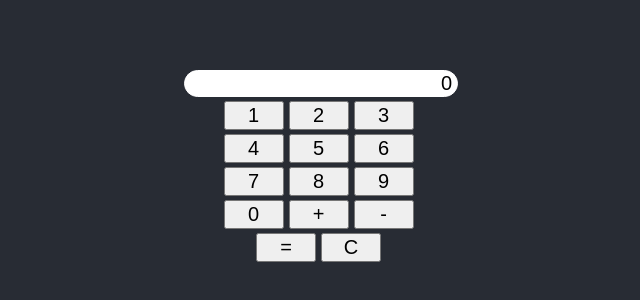
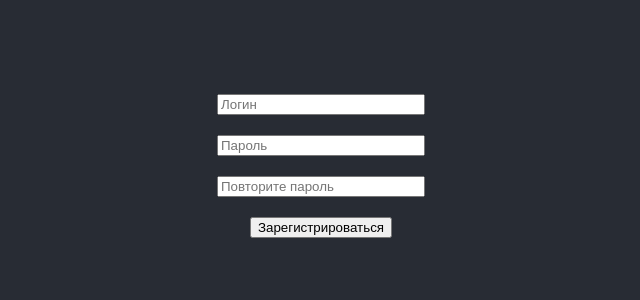
Before and after one commit to Despire1/result-git, a React (Create React App) app in the folder my-app/: page / in a window 1280 px wide. Shown: the part 234-534 px from the top of the page, without its empty margins (319-959 px from the left). Built offline with nearby package versions, Linux system fonts and the light colour scheme.

Commit message:
sign up form add

```diff
--- a/my-app/src/App.css
+++ b/my-app/src/App.css
@@ -24,6 +24,17 @@
 	color: white;
 }
 
+form {
+	display: flex;
+	flex-direction: column;
+	align-items: center;
+}
+
+input {
+	margin-bottom: 20px;
+	width: 200px;
+}
+
 .App-link {
 	color: #61dafb;
 }
@@ -37,3 +48,8 @@
 		transform: rotate(360deg);
 	}
 }
+
+.ErrorText {
+	color: red;
+	font-size: 20px;
+}
--- a/my-app/src/App.js
+++ b/my-app/src/App.js
@@ -1,14 +1,179 @@
 import './App.css';
-import { MyComponent } from './MyComponent.jsx';
+import { useState } from 'react';
+import { useRef } from 'react';
+
+let validateData = {
+	login: '',
+	password: '',
+}
 
 function App() {
+	const [login, setLogin] = useState('')
+	const [loginError, setLoginError] = useState(null)
+	const [password, setPassword] = useState('')
+	const [passwordError, setPasswordError] = useState(null)
+	const [doublePassword, setDoublePassword] = useState('')
+	const [doublePasswordError, setDouoblePasswordError] = useState(null)
+	const submitButtonRef = useRef(null)
+
+	const onLoginChange = ({ target }) => {
+		setLogin(target.value)
+
+		let error = null;
+
+		if (!/^[\w_]*$/.test(target.value)) {
+			error = "Неверный логин. Допустимые символы - буквы, цифры и нижнее подчеркивание"
+
+		} else if (target.value.length > 20) {
+			error = "Неверный логин. Допустимо не более 20 символов"
+
+		}
+
+		if (target.value.length === 20 && password.length === 18 && password === doublePassword) {
+			submitButtonRef.current.focus()
+		}
+
+		setLoginError(error)
+	}
+
+	const onLoginBlur = ({ target }) => {
+		let error = null;
+
+		if (target.value.length < 3) {
+			error = "Неверный логин. Допустимо не менее 3 символов"
+		}
+
+		setLoginError(error)
+
+	}
+
+	const onPasswordChange = ({ target }) => {
+		setPassword(target.value)
+
+		let error = null;
+
+		if (target.value.length > 18) {
+			error = "Недопустимый пароль. Введите не более 18 символов"
+		}
+
+		if (target.value.length === 18 && login.length === 20 && target.value === doublePassword) {
+			submitButtonRef.current.focus()
+		}
+
+		setPasswordError(error)
+	}
+
+	const onPasswordBlur = ({ target }) => {
+
+		let error = null;
+
+		if (!/^(?=.*[A-Z])[\w_]+$/.test(target.value)) {
+			error = "Недопустимый пароль. Пароль должен содержать хотя бы одну заглавную букву. Допустимы буквы, цифры и нижнее подчеркивание"
+
+		}
+
+		setPasswordError(error)
+
+	}
+
+	const onDoublePasswordChange = ({ target }) => {
+		setDoublePassword(target.value)
+		if (password.length === 18 && login.length === 20 && target.value === password) {
+			submitButtonRef.current.focus()
+		}
+	}
+
+	const onDoublePasswordBlur = ({ target }) => {
+		setDoublePassword(target.value)
+		let error = null;
+
+
+		if (target.value !== password) {
+			error = 'Пароли не совпадают'
+		}
+
+		setDouoblePasswordError(error)
+	}
+
+	const onSubmit = (e) => {
+		e.preventDefault()
+		validateData = {...validateData, login: login, password: password }
+		console.log(validateData)
+	}
+
 	return (
-		<div className="App">
-			<header className="App-header">
-				<MyComponent />
+		<div className='App'>
+			<header className='App-header'>
+				<form onSubmit={onSubmit}>
+					{loginError && <div className='ErrorText'>{loginError}</div>}
+					<input name='login' type='text' value={login} placeholder='Логин' onChange={onLoginChange} onBlur={onLoginBlur}/>
+					{passwordError && <div className='ErrorText'>{passwordError}</div>}
+					<input name='password' type='password' value={password} placeholder='Пароль' onChange={onPasswordChange} onBlur={onPasswordBlur}/>
+					{doublePasswordError && <div className='ErrorText'>{doublePasswordError}</div>}
+					<input name='doublePassword' type='password' placeholder='Повторите пароль' value={doublePassword} onChange={onDoublePasswordChange} onBlur={onDoublePasswordBlur}/>
+					<button ref={submitButtonRef} type='submit' disabled={loginError !== null || passwordError !== null || doublePasswordError !== null}>Зарегистрироваться</button>
+				</form>
 			</header>
 		</div>
-	);
+	)
+
 }
 
 export default App;
+
+
+// const [login, setLogin] = useState('');
+// 	const [loginError, setLoginError] = useState(null);
+// 	const submitButtonRef = useRef(null)
+
+// 	const onInputChange = ({ target }) => {
+// 		setLogin(target.value);
+
+// 		let error = null;
+
+// 		if (!/^[\w_]*$/.test(target.value)) {
+// 			error =
+// 				'Неверный логин. Допустимые символы - буквы, цифры и нижнее подчеркивание';
+// 		} else if (target.value.length > 20) {
+// 			error = 'Неверный логин. Допустимыо не более 20 символов';
+// 		}
+
+// 		if (target.value.length === 20) {
+// 			submitButtonRef.current.focus()
+// 		}
+
+// 		setLoginError(error);
+// 	};
+
+// 	const onSubmit = (event) => {
+// 		event.preventDefault()
+// 		console.log(login)
+// 	};
+
+// 	const onBlur = ({ target }) => {
+// 		if (target.value.length < 3) {
+// 			setLoginError("Неверный логин. Допускается не меньше 3 символом")
+// 		}
+
+// 	}
+
+// 	return (
+// 		<div className="App">
+// 			<header className="App-header">
+// 				<form onSubmit={onSubmit}>
+// 					{loginError && <div className='ErrorText'>{loginError}</div>}
+// 					<input
+// 						type="text"
+// 						name="login"
+// 						value={login}
+// 						placeholder='Логин'
+// 						onChange={onInputChange}
+// 						onBlur={onBlur}
+// 					/>
+// 					<button ref={submitButtonRef} type="submit" disabled={loginError !== null}>
+// 						Отправить
+// 					</button>
+// 				</form>
+// 			</header>
+// 		</div>
+// 	);
--- a/my-app/src/MyComponent.jsx
+++ /dev/null
@@ -1,115 +0,0 @@
-import { useState, useEffect } from 'react';
-import styles from './MyComponent.module.css';
-
-export const MyComponent = () => {
-	let buttons = [
-		{ val: '1' },
-		{ val: '2' },
-		{ val: '3' },
-		{ val: '4' },
-		{ val: '5' },
-		{ val: '6' },
-		{ val: '7' },
-		{ val: '8' },
-		{ val: '9' },
-		{ val: '0' },
-		{ val: '+' },
-		{ val: '-' },
-		{ val: '=' },
-		{ val: 'C' },
-	];
-
-	const [out, setOut] = useState('0');
-	const [firstNumber, setFirstNumber] = useState(null);
-	const [operator, setOperator] = useState('');
-	const [takeGreenText, setTakeGreenText] = useState(false);
-
-	const handleOperation = (value) => {
-		if (value === 'C') {
-			setTakeGreenText(false);
-			setOut('0');
-			setFirstNumber(null);
-			setOperator('');
-		} else if (value === '+' || value === '-') {
-			setTakeGreenText(false);
-			setFirstNumber(parseFloat(out));
-			setOperator(value);
-			setOut('');
-		} else if (value === '=' || value === 'Enter') {
-			if (firstNumber !== null && operator && out) {
-				setTakeGreenText(true);
-				const secondNumber = parseFloat(out);
-				const result =
-					operator === '+'
-						? firstNumber + secondNumber
-						: firstNumber - secondNumber;
-				setOut(String(result));
-				// Сбросить состояние для новых расчетов
-				setFirstNumber(null);
-				setOperator('');
-			}
-		}
-	};
-
-	const handleChange = (event) => {
-		setOut(event.target.value);
-	};
-
-	const handleKeyDown = (e) => {
-		if (e.key >= '0' && e.key <= '9') {
-			takeNumber(e.key);
-		} else if (e.key === '+' || e.key === '-' || e.key === 'Enter') {
-			handleOperation(e.key);
-		} else if (e.key === 'Backspace') {
-			out.length > 1 ? setOut(out.slice(0, -1)) : setOut('0');
-			setTakeGreenText(false);
-		}
-	};
-
-	const takeNumber = (value) => {
-		if (out === '0' || out === '') {
-			setOut(value);
-		} else {
-			setOut((prev) => prev + value);
-		}
-	};
-
-	useEffect(() => {
-		window.addEventListener('keydown', handleKeyDown);
-
-		return () => {
-			window.removeEventListener('keydown', handleKeyDown);
-		};
-	}, [out]);
-
-	return (
-		<>
-			<input
-				className={
-					styles.input + ' ' + (takeGreenText ? styles.green : styles.black)
-				}
-				onChange={handleChange}
-				value={out}
-				onKeyDown={handleKeyDown}
-			/>
-			<div className={styles.buttonsContainer}>
-				{buttons.map((item) => (
-					<button
-						className={styles.button}
-						onClick={() => {
-							if (['+', '-', '=', 'C'].includes(item.val)) {
-								handleOperation(item.val);
-							} else {
-								setTakeGreenText(false);
-								takeNumber(item.val);
-							}
-						}}
-						key={item.val}
-					>
-						{item.val}
-					</button>
-				))}
-			</div>
-		</>
-	);
-};
--- a/my-app/src/MyComponent.module.css
+++ /dev/null
@@ -1,25 +0,0 @@
-.input {
-	text-align: right;
-	font-size: 20px;
-	border-radius: 15px;
-	border: 1px solid #fff;
-	padding-right: 5px;
-}
-
-.buttonsContainer {
-	width: 200px;
-}
-
-.button {
-	font-size: 20px;
-	margin-right: 5px;
-	width: 60px;
-}
-
-.green {
-	color: green;
-}
-
-.black {
-	color: #000;
-}
```
